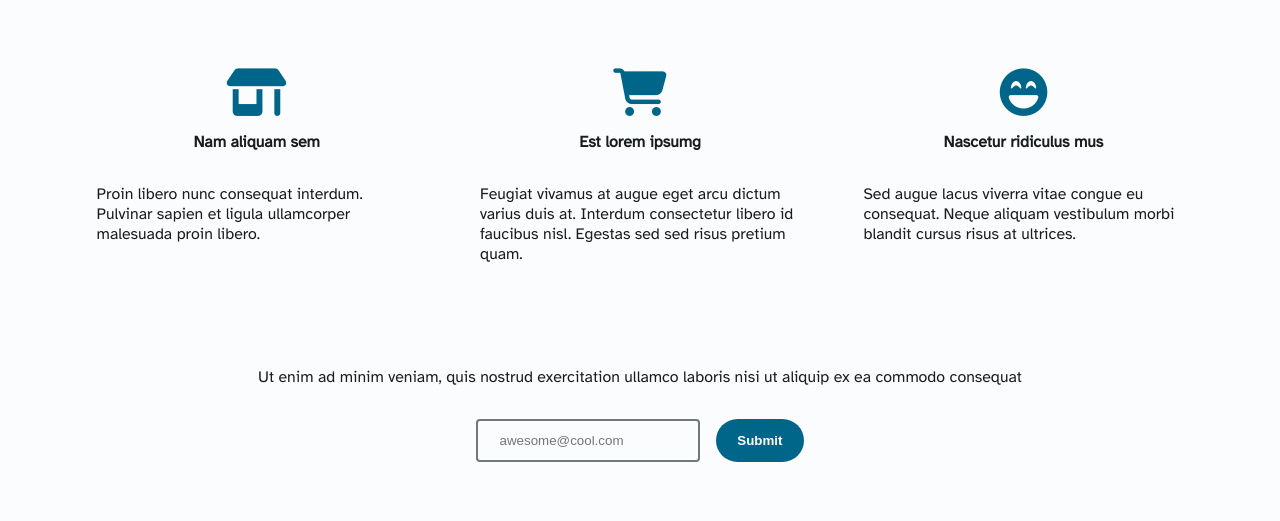
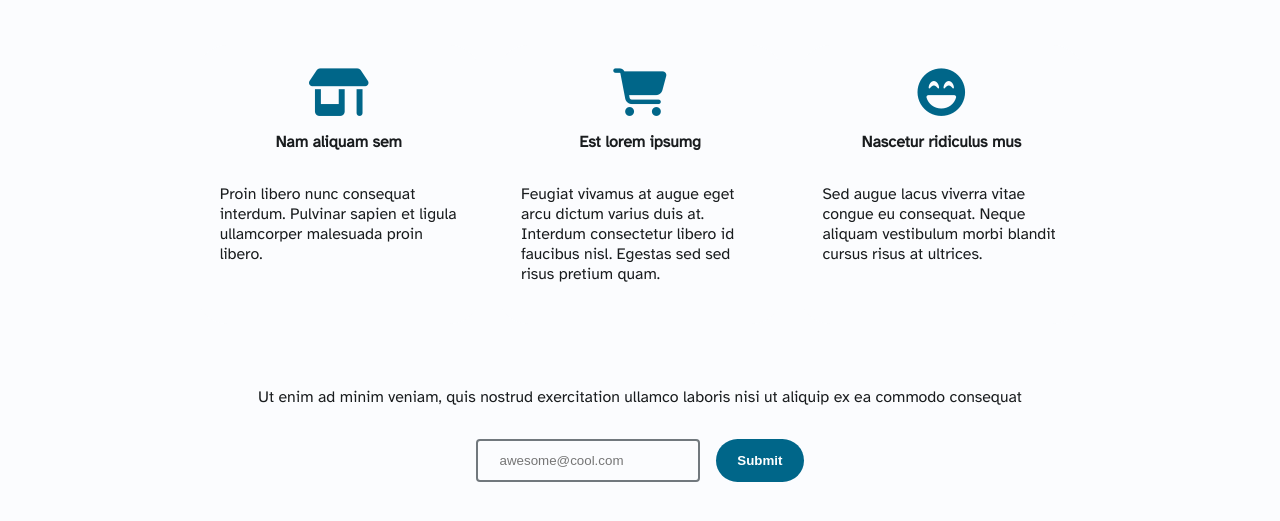
Before and after one commit to al-script/freeCodeCamp-relational-database-projects, a plain HTML site: page Responsive Web Design/Product Landing Page/index.html in a window 1280 px wide. Shown: the part 693-1214 px from the top of the page. Drawn offline with Linux system fonts and the light colour scheme.

Commit message:
Update feature gallery flex behavior

```diff
--- a/Responsive Web Design/Product Landing Page/styles.css
+++ b/Responsive Web Design/Product Landing Page/styles.css
@@ -348,6 +348,9 @@ main {
 .feature-container {
   /* Box-model */
   display: flex;
+  flex-direction: row;
+  flex-wrap: wrap;
+  justify-content: center;
   gap: 1rem;
   margin-top: 3rem;
 }
@@ -357,7 +360,7 @@ main {
   display: flex;
   flex-direction: column;
   align-items: center;
-  max-width: 25vw;
+  width: 15rem;
   padding: 1.5rem ;
 
   /* Visual */
```
